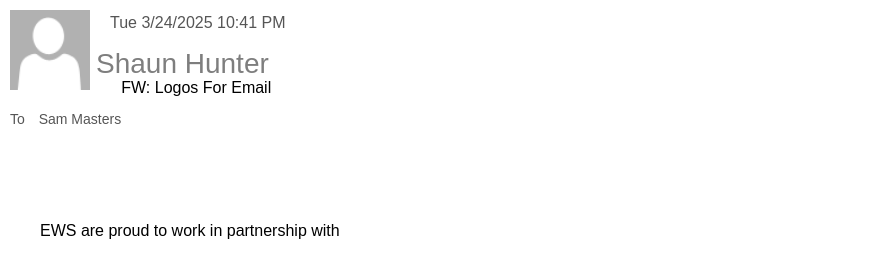
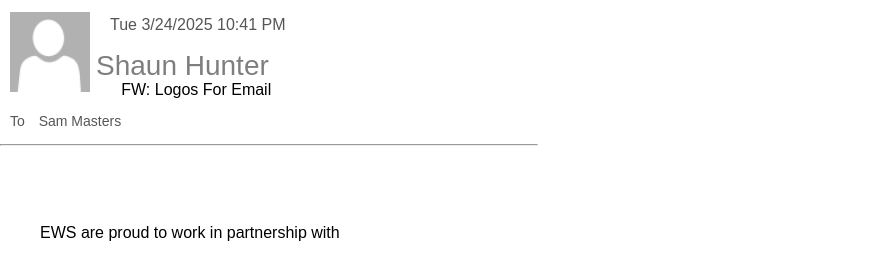
Before and after one commit to thangshine2k/signature_animation, a plain HTML site: page index.html in a window 1280 px wide. Shown: the top 277 px of the page, without its empty margins (0-883 px from the left). Drawn offline with Linux system fonts and the light colour scheme.

Commit message:
first commit

```diff
--- a/index.html
+++ b/index.html
@@ -73,9 +73,12 @@
             <br />
           </td>
           <tr>
+            <hr style="width: 42%; border-collapse: collapse; position: relative; top: 18vh;" />
+
             <td style="padding: 40px; font-weight: 400; color: #000">
               EWS are proud to work in partnership with
             </td>
+
           </tr>
           <tr>
             <td style="padding: 15px; text-align: center">
```
